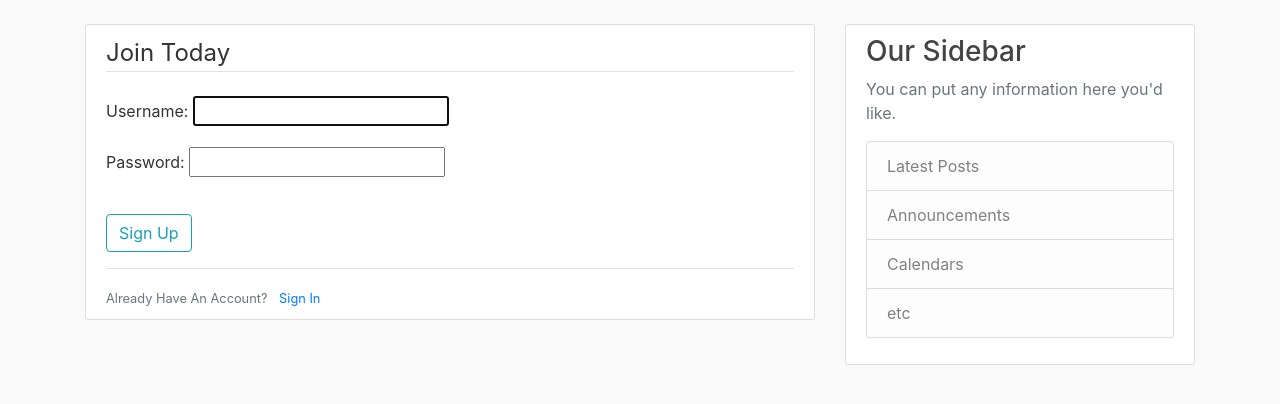
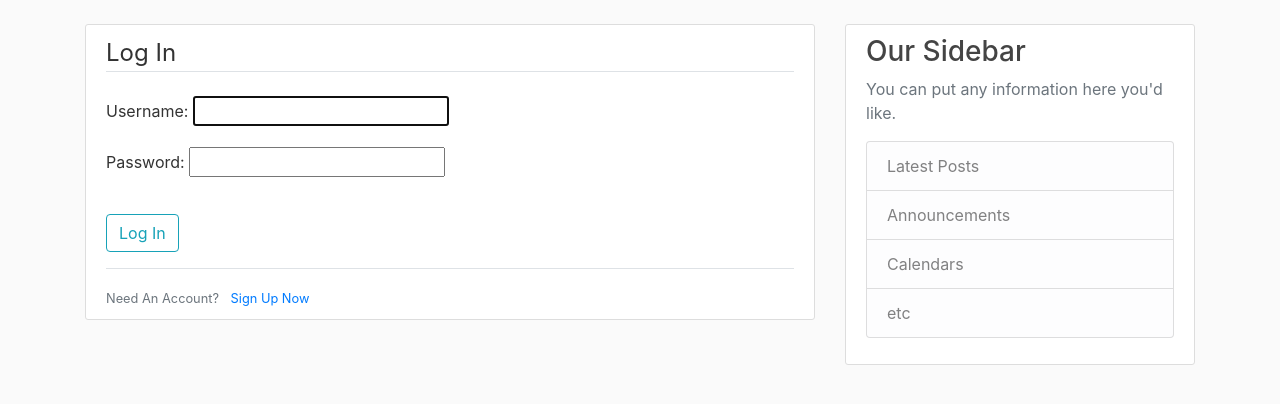
Before and after one commit to zee-ham-su/django-practice-project, a Django app: page /login/ in a window 1280 px wide. Shown: the part 56-460 px from the top of the page. Run offline with Django 5.2, Linux system fonts and the light colour scheme; some libraries are stand-ins or nearby versions.

Commit message:
Update settings and login templates

```diff
--- a/startup/users/templates/users/login.html
+++ b/startup/users/templates/users/login.html
@@ -1,20 +1,19 @@
 {% extends "blog/base.html" %}
-{% load crispy_forms_tags %}
 {% block content %}
 <div class="content-section">
     <form method="POST">
         {% csrf_token %}
         <fieldset class="form-group">
-            <legend class="border-bottom mb-4">Join Today</legend>
+            <legend class="border-bottom mb-4">Log In</legend>
             {{ form.as_p }}
         </fieldset>
         <div class="form-group">
-            <button class="btn btn-outline-info" type="submit">Sign Up</button>
+            <button class="btn btn-outline-info" type="submit">Log In</button>
         </div>
     </form>
     <div class="border-top pt-3">
         <small class="text-muted">
-            Already Have An Account? <a class="ml-2" href="#">Sign In</a>
+            Need An Account? <a class="ml-2" href="{% url 'register' %}">Sign Up Now</a>
         </small>
     </div>
 </div>
--- a/startup/users/templates/users/register.html
+++ b/startup/users/templates/users/register.html
@@ -14,7 +14,7 @@
         </form>
         <div class="border-top pt-3">
             <small class="text-muted">
-                Already Have An Account? <a class="ml-2" href="#">Sign In</a>
+                Already Have An Account? <a class="ml-2" href="{% url 'login' %}">Sign In</a>
             </small>
         </div>
     </div>
```
Also changed, not shown: startup/startup/settings.py (+6 -1 lines).
